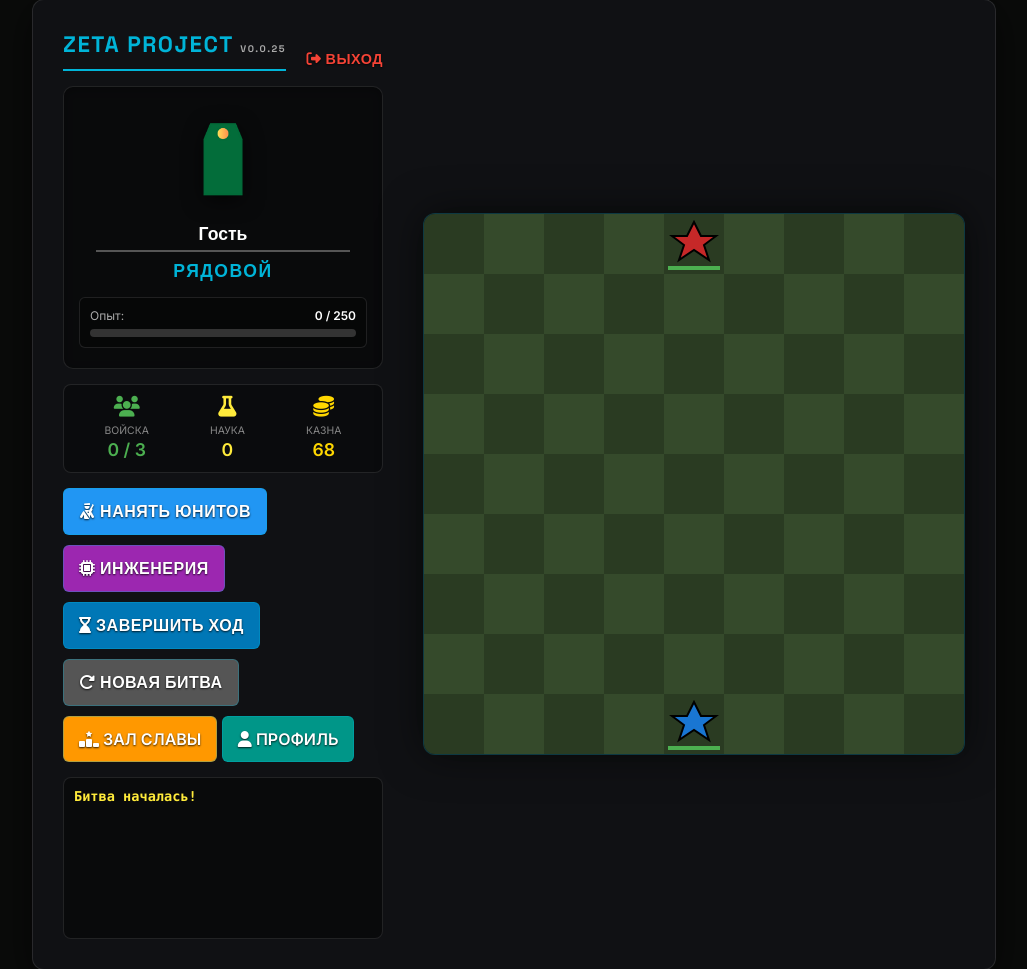
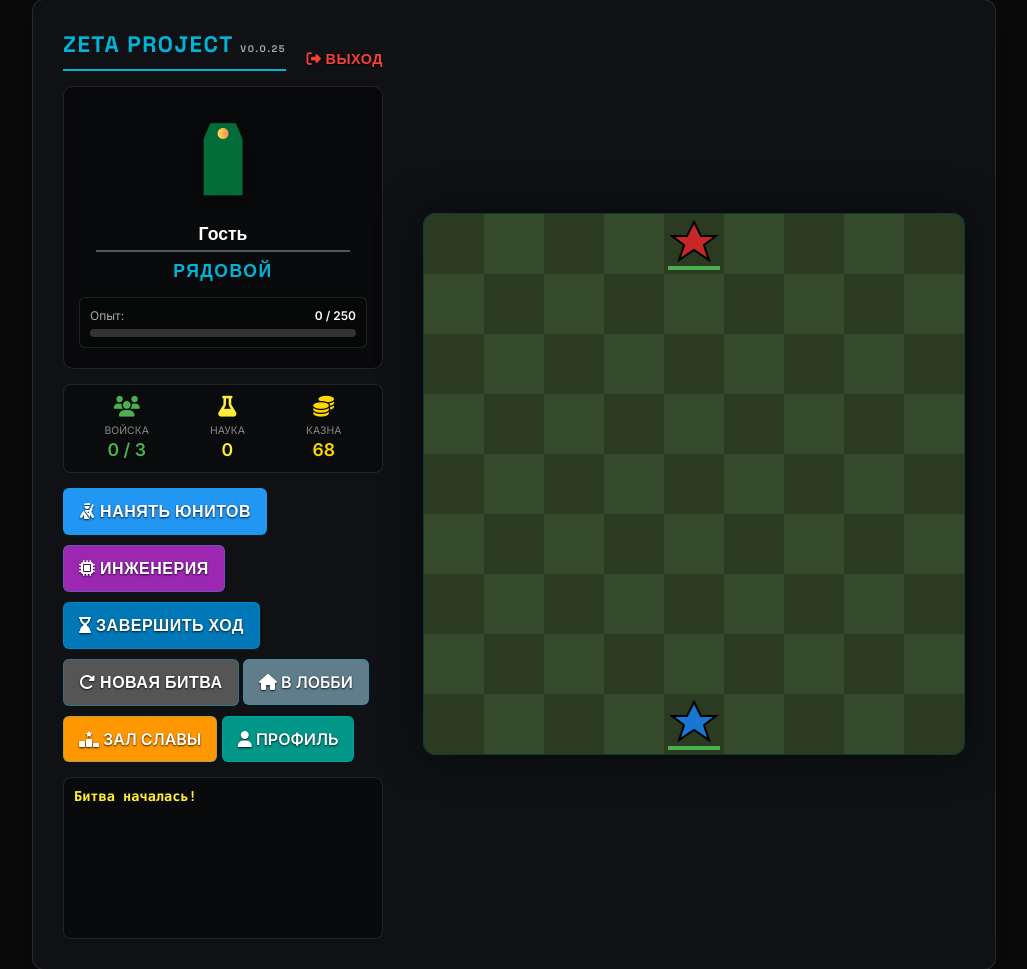
Before and after one commit to REAL-01/zeta-project, a Django app: page /play/ in a window 1280 px wide. Shown: the part 21-990 px from the top of the page, without its empty margins (126-1153 px from the left). Run offline with Django 5.2, Linux system fonts and the light colour scheme; data that the repository does not hold is empty.

Commit message:
fix: Add 'Back to Lobby' button to simulator UI

```diff
--- a/game/templates/game/simulator.html
+++ b/game/templates/game/simulator.html
@@ -498,6 +498,7 @@
                 <button id="end-turn-btn" style="background-color: var(--secondary); margin-top: 10px;"><i class="fa-solid fa-hourglass-end"></i> Завершить ход</button>
                 <button id="new-battle-btn" style="background-color: #555; margin-top: 10px;"><i class="fa-solid fa-rotate-right"></i> Новая битва</button>
 
+                <a href="{% url 'lobby' %}" class="btn-link" style="background-color: #607D8B; margin-top: 10px;"><i class="fa-solid fa-house"></i> В Лобби</a>
                 <a href="{% url 'leaderboard' %}" class="btn-link" style="background-color: #FF9800; margin-top: 10px;"><i class="fa-solid fa-ranking-star"></i> Зал Славы</a>
                 <a href="{% url 'profile' %}" class="btn-link" style="background-color: #009688; margin-top: 10px;"><i class="fa-solid fa-user"></i> Профиль</a>
                 {% if request.user.role == 'admin' %}
```
